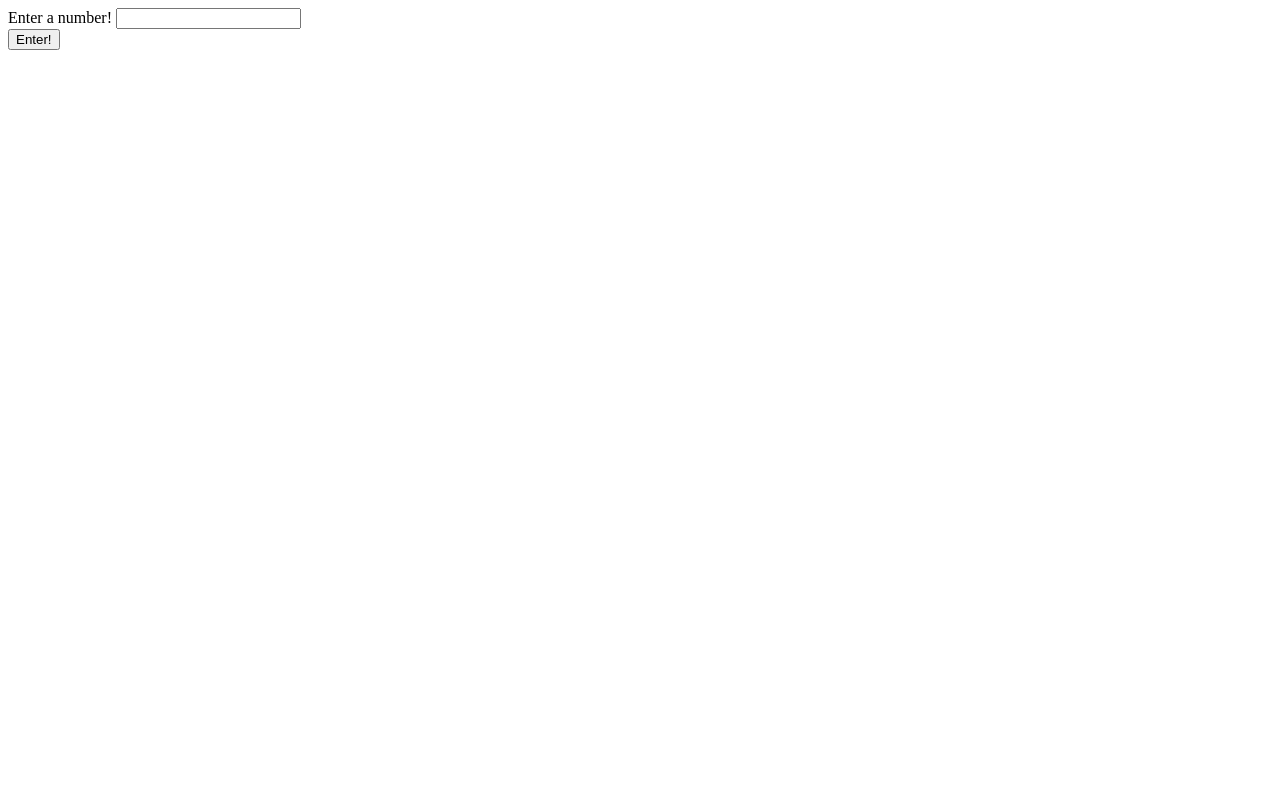
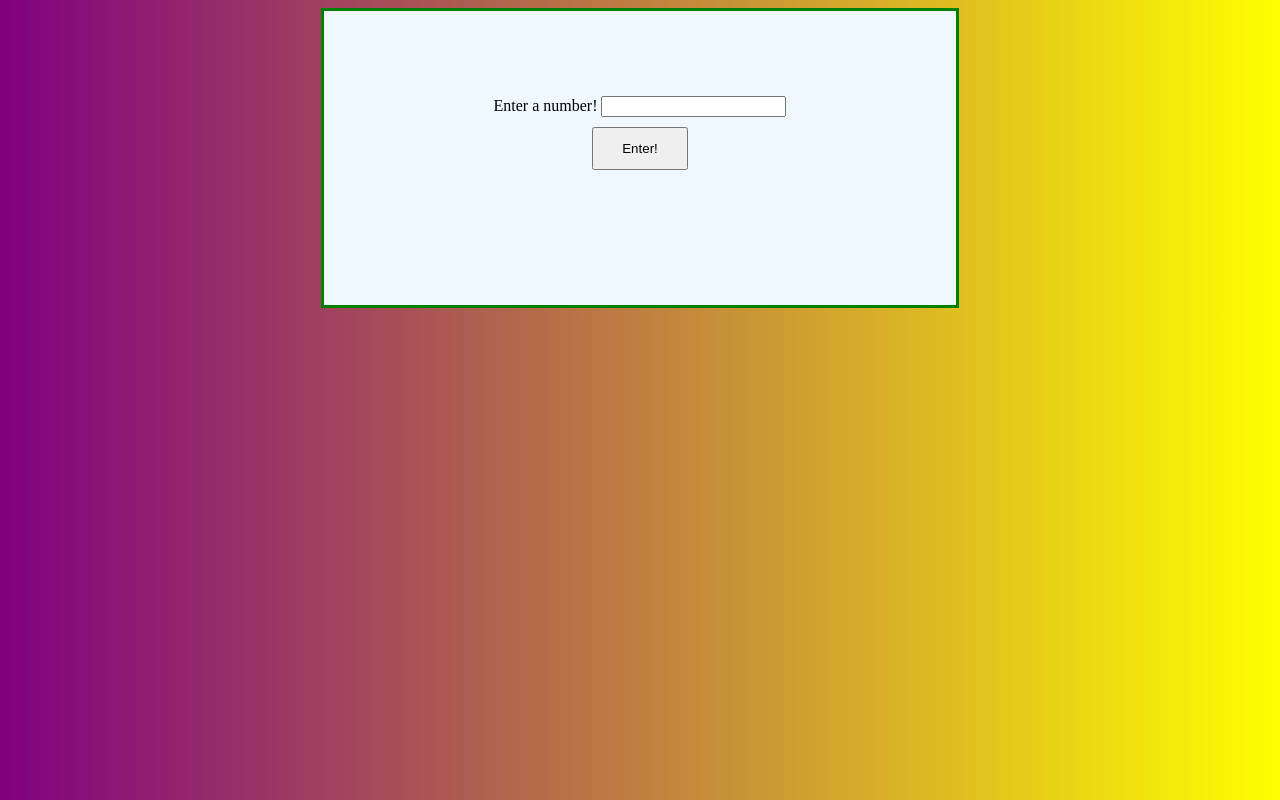
Before and after one commit to Rendo4/epicodus-review-3, a plain HTML site: page index.html in a window 1280 px wide. Drawn offline with Linux system fonts and the light colour scheme.

Commit message:
create page styling

```diff
--- a/css/styles.css
+++ b/css/styles.css
@@ -0,0 +1,35 @@
+html {
+    background-image: linear-gradient(to right, purple , yellow);
+}
+.btn {
+  transition-duration: 0.4s;
+  padding: 12px 28px;
+}
+
+.btn:hover {
+  background-color: #4CAF50;
+  color: white;
+  box-shadow: 0 12px 16px 0 rgba(0,0,0,0.24), 0 17px 50px 0 rgba(0,0,0,0.19);
+}
+
+.form-group{
+  padding: 10px;
+}
+
+#input{
+  text-align: center;
+  padding: 5px;
+}
+
+.container {
+  margin: auto;
+  width: 50%;
+  padding: 70px 0;
+  border: 3px solid green;
+  margin: red;
+  background-color: aliceblue;
+}
+
+#display {
+  padding: 30px;
+}
--- a/index.html
+++ b/index.html
@@ -1,7 +1,7 @@
 <!DOCTYPE html>
 <html lang="en-US">
 <head>
-  <title>Text Analyzer</title>
+  <title>Looping Magic</title>
   <link href="css/bootstrap.css" rel="stylesheet" type="text.css">
   <link href="css/styles.css" rel="stylesheet" type="text/css">
   <script src="js/jquery-3.6.0.js"></script>
```
